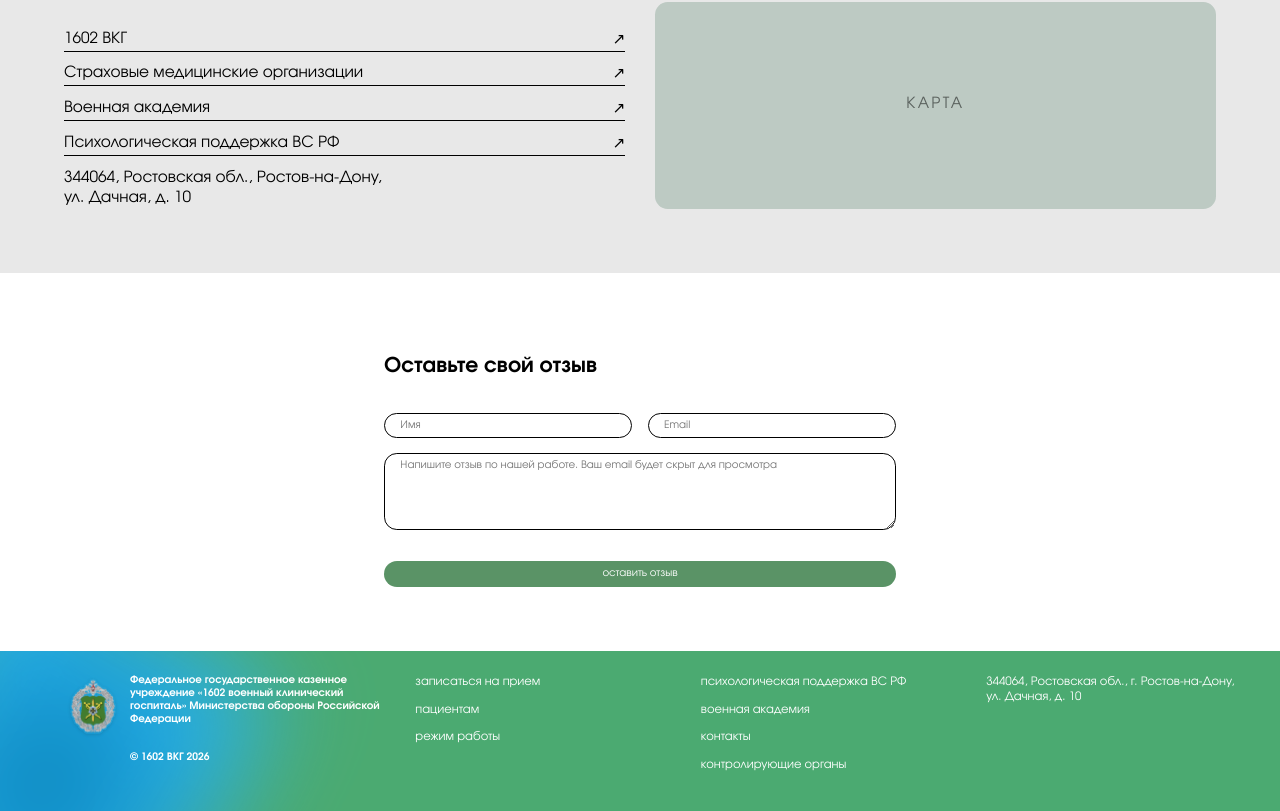
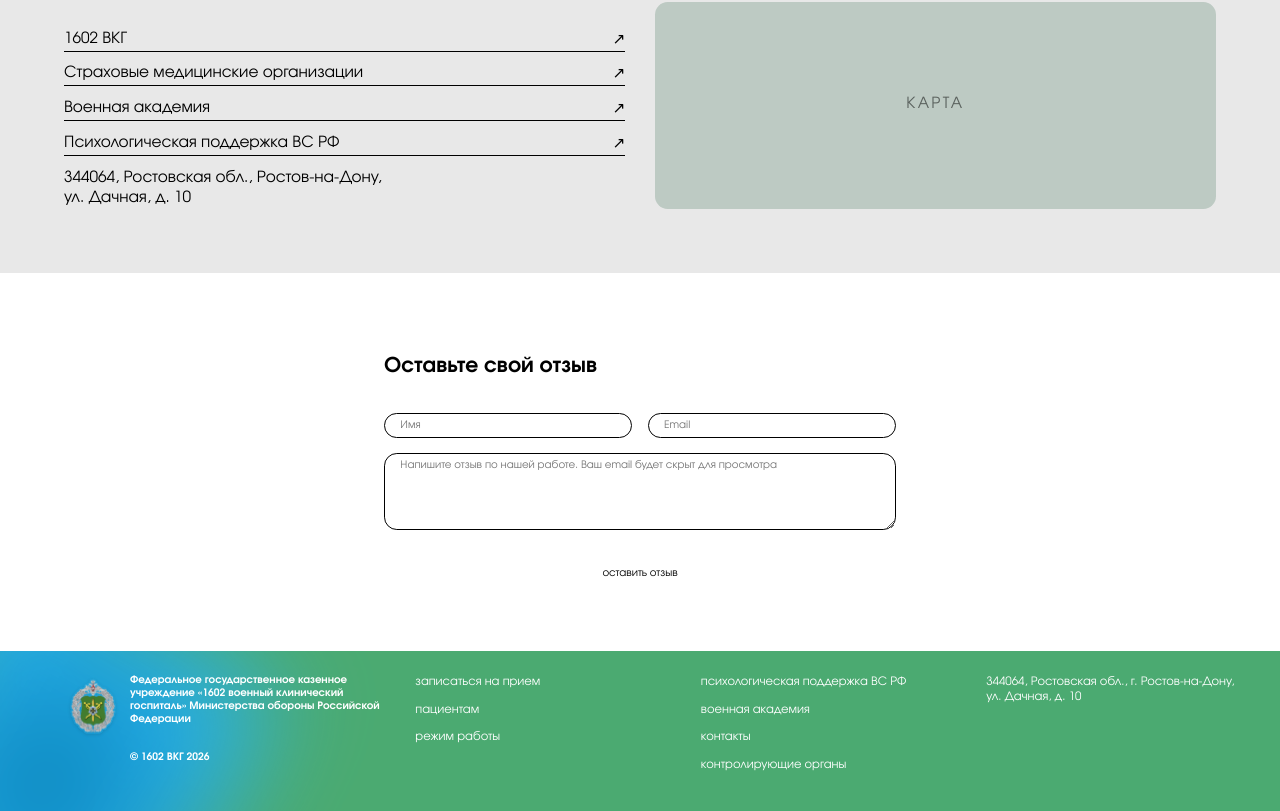
Before and after one commit to jestyrn-del/Hospital-website, a React (Vite) app: page / in a window 1280 px wide. Shown: the part 2243-3054 px from the top of the page. Built offline with nearby package versions, Linux system fonts and the light colour scheme.

Commit message:
Fix: replace common button

```diff
--- a/src/index.css
+++ b/src/index.css
@@ -66,8 +66,7 @@ body {
   margin: 0;
 }
 
-h1,
-h2 {
+h1, h2 {
   font-family: var(--heading);
   font-weight: 500;
   color: var(--text-h);
@@ -95,8 +94,7 @@ p {
   margin: 0;
 }
 
-code,
-.counter {
+code, .counter {
   font-family: var(--mono);
   display: inline-flex;
   border-radius: 4px;
--- a/src/pages/Home/Home.css
+++ b/src/pages/Home/Home.css
@@ -46,32 +46,6 @@
     display: flex;
     gap: 1vw;
     margin-top: 0.8vh;
-}
-
-.button {
-    display: inline-flex;
-    border: 1px solid #000000;
-    border-radius: 3vw;
-    background-color: transparent;
-    color: #000000;
-
-    justify-content: center;
-    align-items: center;
-    gap: 1vw;
-
-    font-size: 0.8vw;
-
-    padding: 0.8vh 1.4vw;
-    text-transform: lowercase;
-    cursor: pointer;
-    text-decoration: none;
-
-    transition: 0.3s ease;
-}
-
-.button:hover {
-    background-color: #000000;
-    color: #ffffff;
 }
 
 .hero-cards {
--- a/src/styles/global.css
+++ b/src/styles/global.css
@@ -96,11 +96,7 @@ img {
 /* =========================
    Focus
    ========================= */
-button:focus-visible,
-a:focus-visible,
-input:focus-visible,
-textarea:focus-visible,
-select:focus-visible {
+button:focus-visible, a:focus-visible, input:focus-visible, textarea:focus-visible, select:focus-visible {
     outline: 2px solid #9bb9aa;
     outline-offset: 3px;
 }
@@ -114,11 +110,42 @@ select:focus-visible {
     color: #173f30;
 }
 
+
 /* =========================
    Mobile
    ========================= */
 .mobile-button {
     display: none;
+}
+
+
+/* =========================
+   Common
+   ========================= */
+.button {
+    display: inline-flex;
+    border: 1px solid #000000;
+    border-radius: 3vw;
+    background-color: transparent;
+    color: #000000;
+
+    justify-content: center;
+    align-items: center;
+    gap: 1vw;
+
+    font-size: 0.8vw;
+
+    padding: 0.8vh 1.4vw;
+    text-transform: lowercase;
+    cursor: pointer;
+    text-decoration: none;
+
+    transition: 0.3s ease;
+}
+
+.button:hover {
+    background-color: #000000;
+    color: #ffffff;
 }
 
 @media (max-width: 767px) {
```
